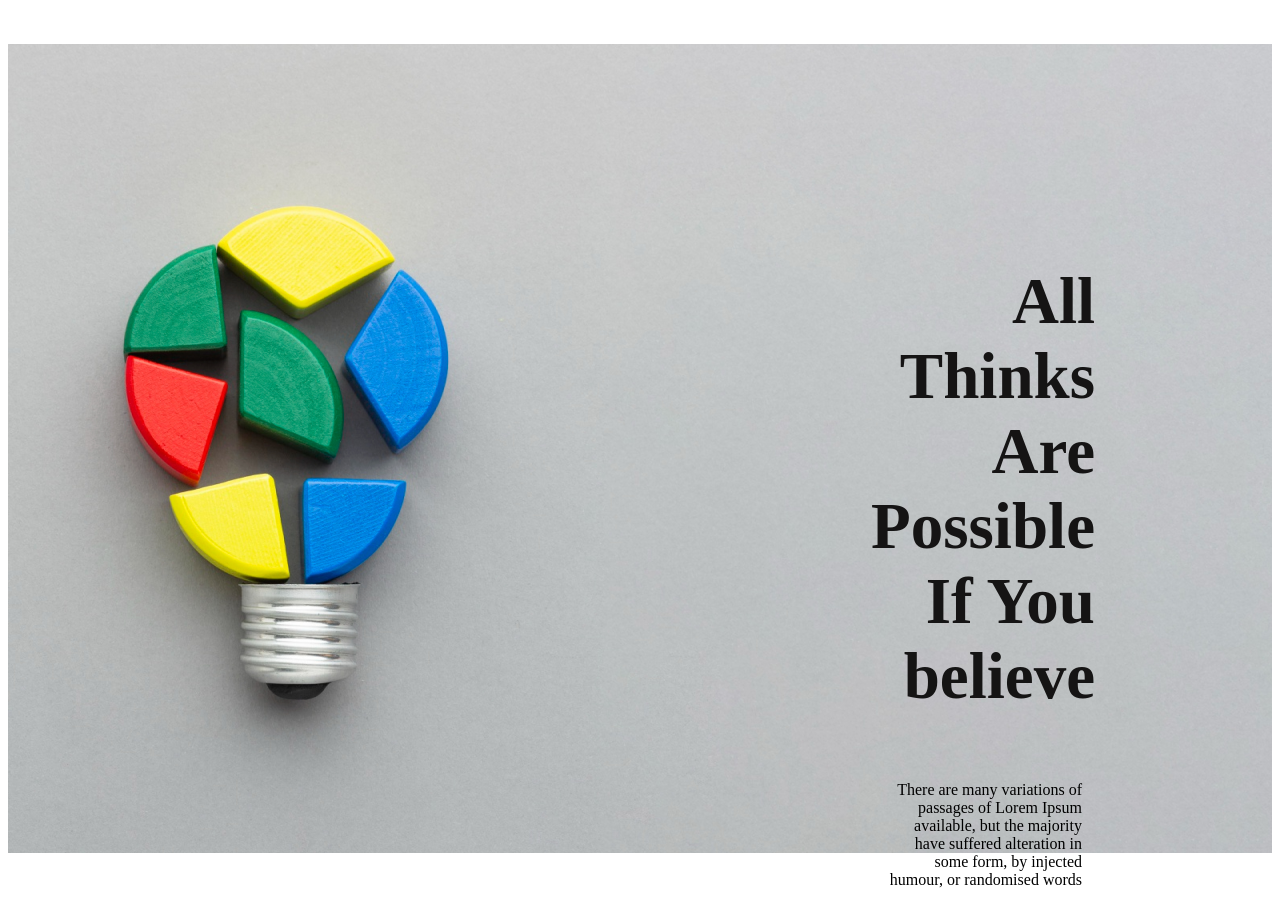
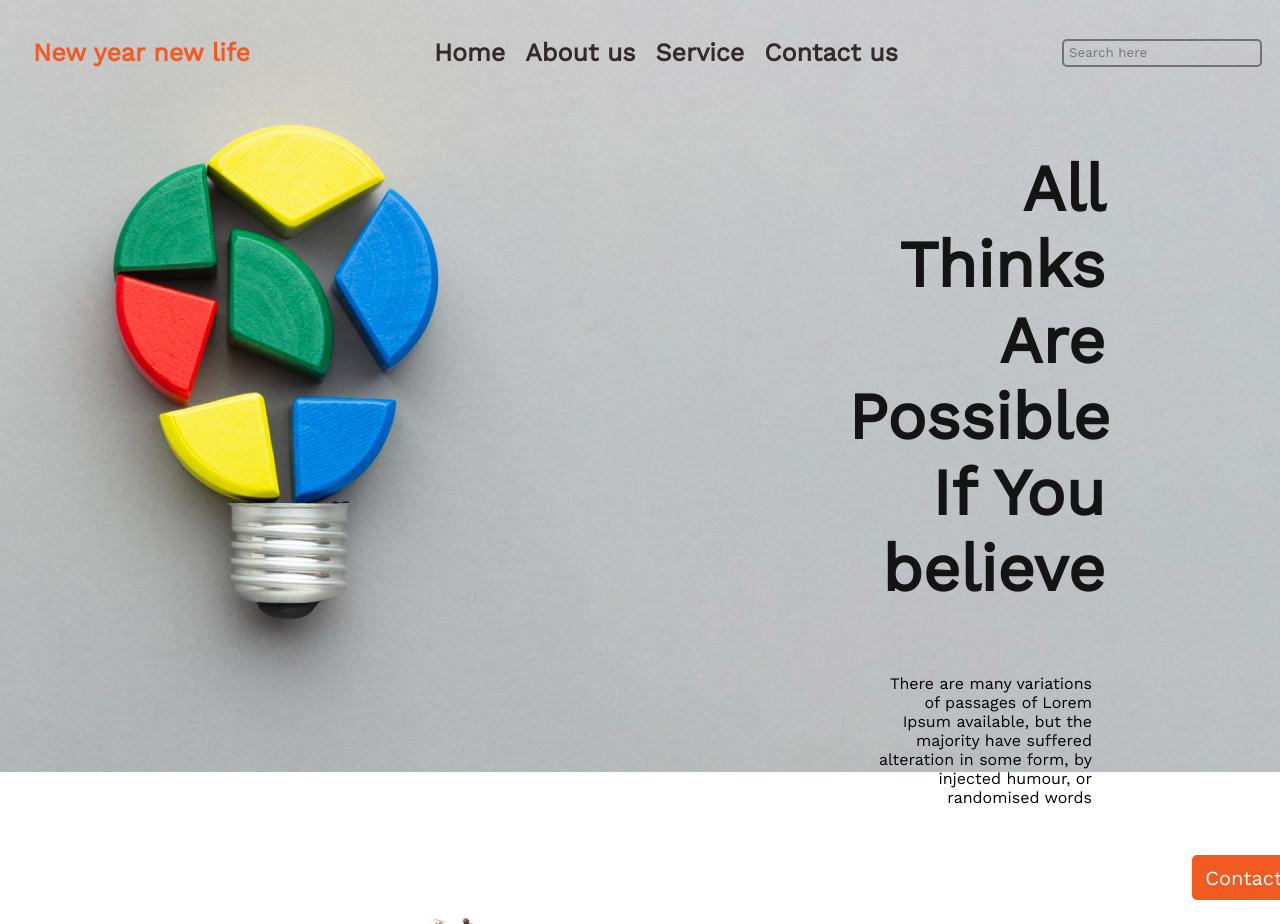
Before and after one commit to tapfer-abdullah/Assingment-new-year, a plain HTML site: page index.html in a window 1280 px wide. Shown: the top 924 px of the page. Drawn offline with nearby package versions, Linux system fonts and the light colour scheme.

Commit message:
final code

```diff
--- a/index.html
+++ b/index.html
@@ -5,6 +5,11 @@
     <meta charset="UTF-8">
     <meta http-equiv="X-UA-Compatible" content="IE=edge">
     <meta name="viewport" content="width=device-width, initial-scale=1.0">
+
+    <link rel="preconnect" href="https://fonts.googleapis.com">
+    <link rel="preconnect" href="https://fonts.gstatic.com" crossorigin>
+    <link href="https://fonts.googleapis.com/css2?family=Open+Sans&family=Work+Sans&display=swap" rel="stylesheet">
+
     <title>Assigment-new-year</title>
     <link rel="stylesheet" href="style.css">
 
@@ -14,6 +19,22 @@
     <!-- Header Section  -->
     <header>
         <div class="header-section">
+            <!-- Navigation bar -->
+            <nav class="nav-bar">
+                <h3 class="nav-title">New year new life</h3>
+                <ul>
+                    <li><a href="">Home</a></li>
+                    <li><a href="">About us</a></li>
+                    <li><a href="">Service</a></li>
+                    <li><a href="">Contact us</a></li>
+                </ul>
+                <div class="search">
+                    <input type="search" placeholder="Search here">
+                </div>
+
+            </nav>
+
+            <!-- <div class="header-section"> -->
             <h1 class="header-title">All Thinks Are Possible If You believe</h1>
             <p class="header-description">There are many variations of passages of Lorem Ipsum available, but the
                 majority have suffered alteration in some form, by injected humour, or randomised words</p>
@@ -33,10 +54,10 @@
                     Richard McClintock.</p>
                 <ul class="my-failureo-list">
                     <li> <img src="//images/checkmark.png" alt="">Contrary to popular belief, is not simply.</li>
-                    <li>Contrary to popular belief.</li>
-                    <li>Contrary to popular , is not simply.</li>
-                    <li>Contrary to popular belief, is not simply.</li>
-                    <li>Contrary to popular simply.</li>
+                    <li> Contrary to popular belief.</li>
+                    <li> Contrary to popular , is not simply.</li>
+                    <li> Contrary to popular belief, is not simply.</li>
+                    <li> Contrary to popular simply.</li>
                 </ul>
             </div>
         </section>
@@ -78,7 +99,8 @@
             <!-- footer messege section  -->
             <div class="messege">
                 <h3 class="footer-title">Future</h3>
-                <p class="footer-description">There are many variations of passages of Lorem Ipsum available, but the majority have suffered alteration in some form, by injected humour, or randomised words</p>
+                <p class="footer-description">There are many variations of passages of Lorem Ipsum available, but the
+                    majority have suffered alteration in some form, by injected humour, or randomised words</p>
                 <p class="email">Email : info@gmail.com</p>
                 <p class="phone">Phone : 01500 00 00 00</p>
                 <div class="footer-icons">
--- a/style.css
+++ b/style.css
@@ -1,3 +1,51 @@
+/* Font for whole website  */
+*{
+    font-family: 'Work Sans', sans-serif;
+}
+
+/* Optional section  */
+/* Navigation bar  */
+.nav-bar{
+    display: flex;
+    padding-top: 50px;
+    padding-left: 15px;
+    margin: auto;
+}
+.nav-title{
+    font-size: 25px;
+    color: #F15B22;
+    font-weight: bold;
+    margin-left: 20px;
+}
+.nav-bar ul{
+    display: flex;
+    margin: auto;
+
+
+}
+.nav-bar a{
+    text-decoration: none;
+    color: #322b2b;
+}
+.nav-bar li{
+    list-style: none;
+    margin-right: 20px;
+    font-size: 25px;
+    font-weight: 800;
+}
+.search{
+    margin: auto 0px;
+    margin-right: 20px;
+}
+.search input{
+    background-color: transparent;
+    border: 2px solid #737272;
+    border-radius: 5px;
+    padding: 5px 5px;
+    height: 28px;
+    width: 200px;
+}
+
 /* Header Section */
 .main-btn {
     font-weight: 600;
@@ -10,13 +58,17 @@
     height: 809px;
     background-size: cover;
     text-align: right;
-    margin-top: 0px;
+
+    /* To remove spaces at top and side  */
+    margin-top: -45px;
+    margin-left: -10px;
+    margin-right: -10px;
 
 
 }
 
 .header-title {
-    padding: 220px 177px 24px 850px;
+    padding: 15px 177px 24px 850px;
     color: #151414;
     font-size: 65px;
 }
@@ -27,13 +79,13 @@
 }
 
 .main-btn button {
-    margin: 0px 230px 170px 1175px;
+    margin: 0px 230px 170px 1194px;
     font-weight: 600px;
     font-size: 20px;
     color: #FFFFFF;
     width: 135px;
     height: 45px;
-    background-color: #f06143;
+    background-color:#F15B22;
     border: none;
     border-radius: 5px;
 }
@@ -73,17 +125,22 @@
     color: #444343;
     list-style: none;
 }
-ul li:before {
+.my-failure ul{
+    padding-inline-start: 0px;
+}
+
+/* learn from google  */
+.my-failureo-list li:before {
     content: '✓';
     color: #3ac977;
-  }
+}
 
 /* My plans  */
 .my-plans {
     /* display: flex; */
     text-align: center;
-    justify-content: space-around;
-    margin: 130px 230px;
+    /* justify-content: space-around; */
+    margin: 130px 20px;
 }
 
 .my-plans-content {
@@ -113,17 +170,22 @@ ul li:before {
 }
 
 .my-plans-elements {
-    margin-left: 130px;
+    margin-left: 117px;
 }
 
 /* 3rd / call now section */
 .callnow-section {
-    background-image: url(images/watch.png);
-    background-repeat: no-repeat;
-    width: 1130px;
-    height: 340px;
-    margin: 130px 230px;
+
+    background-attachment: fixed;
+    background-size: cover;
+    background-position: center;
+    margin: 130px 190px;
     border-radius: 10px;
+    width: 1140px;
+    height: 300px;
+
+    /* leaen from google and figma file  */
+    background: linear-gradient(90deg, #F15B22 0%, rgba(241, 91, 34, 0) 100%), url(images/watch.png);
 }
 
 .callnow-title {
@@ -153,6 +215,8 @@ ul li:before {
 .footer {
     display: flex;
     background: #151414;
+    margin-left: -10px;
+    margin-right: -10px;
 }
 
 /* footer messege section  */
@@ -186,7 +250,6 @@ ul li:before {
     margin-top: 32px;
     margin-right: 20px;
 }
-
 
 
 .subscribe {
```
